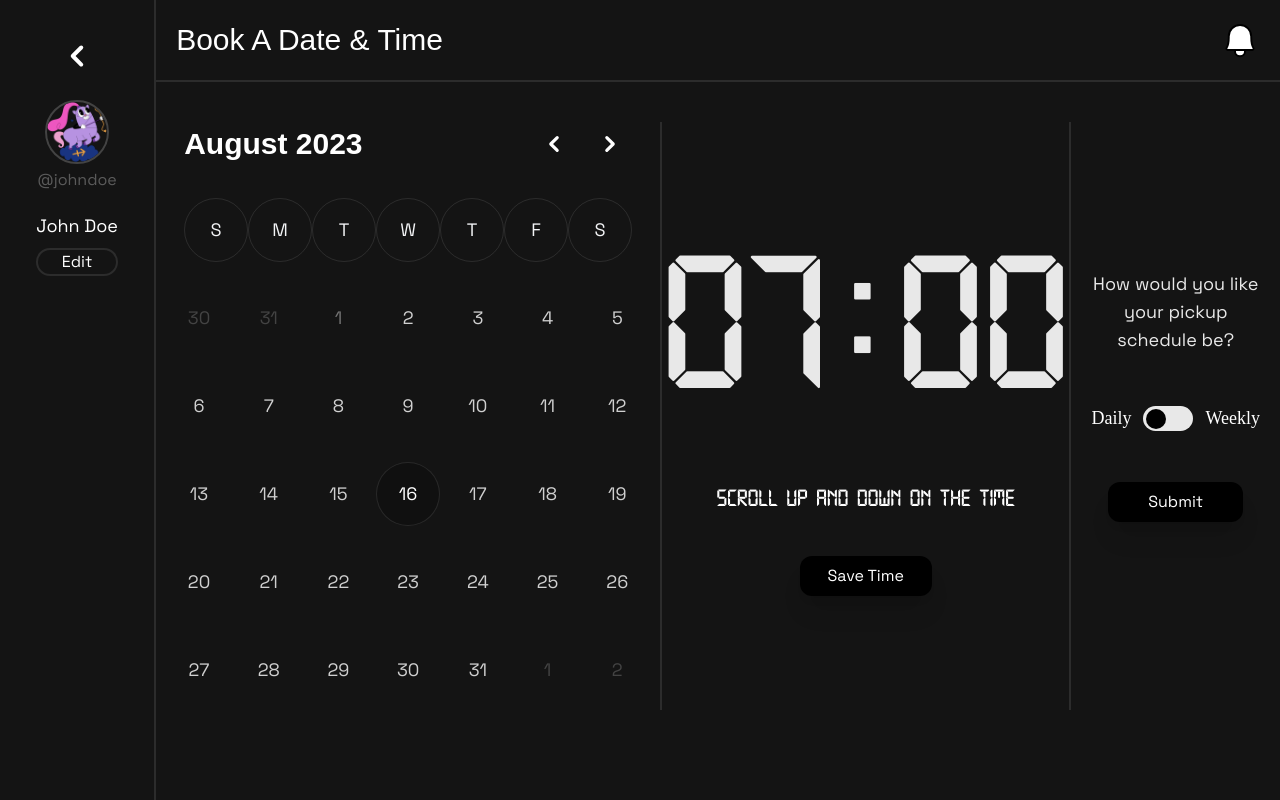
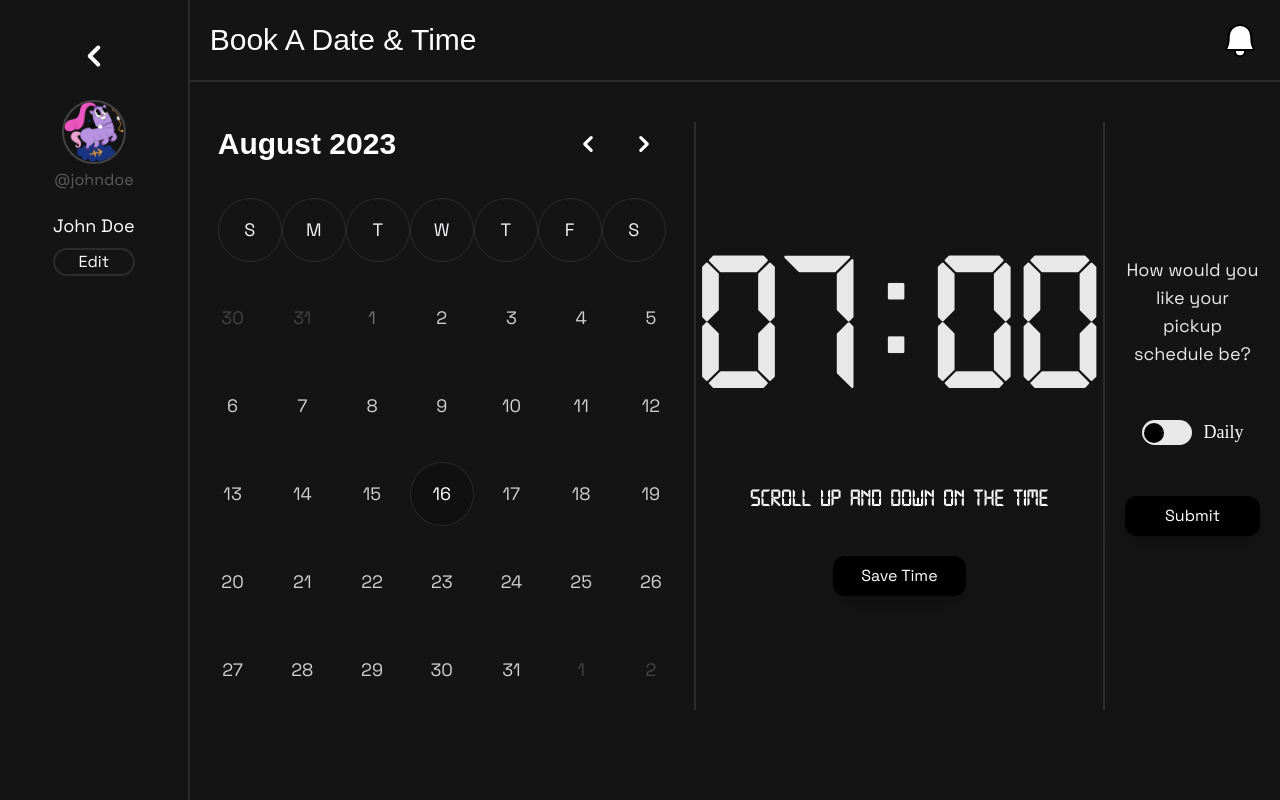
Before and after one commit to RitamSamant/Recycle-It, a Next.js app in the folder frontend/: page /client/home/booking in a window 1280 px wide. Built offline with nearby package versions, Linux system fonts and the light colour scheme; a web font is replaced by a local one.

Commit message:
Some Changes

```diff
--- a/frontend/app/client/home/booking/page.jsx
+++ b/frontend/app/client/home/booking/page.jsx
@@ -327,17 +327,16 @@ const [selectedMonth, setSelectedMonth] = useState(null);
               <div className="slider-container">
               <h1 className="lg:text-lg mb-4 font-space-grostek text-white/90 phone:text-center">How would you like your pickup schedule be?</h1>
                 <label for="checkbox" className="flex items-center phone:justify-center mb-2 slider-label gap-3 cursor-pointer">
-                  Daily
                   <input
                     type="checkbox"
                     id="checkbox"
-                    value="Option 1"
-                    checked={selectedOptions.includes('Option 1')}
+                    value="Daily"
+                    checked={selectedOptions.includes('Daily')}
                     onChange={handleCheckboxChange}
                     className="slider-input"
                   />
                   <span class="slider"></span>
-                  Weekly
+                  Daily
                 </label>
               </div>
               <Toaster position="bottom-right" reverseOrder={false} />
--- a/frontend/app/pages/Benefits.jsx
+++ b/frontend/app/pages/Benefits.jsx
@@ -42,8 +42,8 @@ const Benefits = () => {
           <SiteBlob2 />
         </div>
         <div className="space-y-4 card rounded-xl p-5 lg:w-[30%] phone:w-5/6 phone:mx-auto mx-auto font-garamond-regular text-lg mt-20">
-          {benefitsList.map((benefit) => (
-            <div className="flex justify-between">
+          {benefitsList.map((benefit, index) => (
+            <div className="flex justify-between" key={index}>
               <div className="text-left my-auto">{benefit}</div>
               <Image src={tick} alt="" className="w-8 h-8"/>
             </div>
--- a/frontend/app/pages/Contact.jsx
+++ b/frontend/app/pages/Contact.jsx
@@ -22,7 +22,7 @@ const Contact = () => {
         </div>
         <div className="card rounded-lg shadow-lg py-10 lg:max-w-[30rem] phone:w-11/12 phone:mx-auto phone:px-5 lg:px-8">
           <h1 className="phone:text-2xl lg:text-3xl font-odesans-semibold text-fuchsia-900 mb-6">
-            Let's talk business
+            Let&apos;s talk business
           </h1>
           <form className="space-y-4">
             <div className="space-y-1">
--- a/frontend/app/pages/Hero.jsx
+++ b/frontend/app/pages/Hero.jsx
@@ -22,7 +22,7 @@ const Hero = () => {
           </h1>
           <p className="font-garamond-regular phone:text-base lg:text-xl phone:w-[15rem] lg:w-[30rem] text-center">
             Championing A Greener Future by Embracing Recycling and Harnessing
-            the Potential of Recycled Products to Safeguard Our Planet's Health
+            the Potential of Recycled Products to Safeguard Our Planet&apos;s Health
             and Promote Sustainable Prosperity.
           </p>
         </div>
--- a/frontend/app/welcome/page.jsx
+++ b/frontend/app/welcome/page.jsx
@@ -8,7 +8,6 @@ import ".././globals.css";
 import logo from "../../public/images/logos/watering-can.png";
 import business from "../../public/images/welcome/businessman.png";
 import user from "../../public/images/welcome/man.png";
-import { SiteBlob2 } from "../../components/site-blob-2";
 import useMediaQuery from "@/hooks/useMediaQuery";
 
 const page = () => {
```
